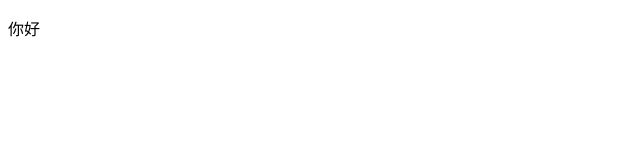
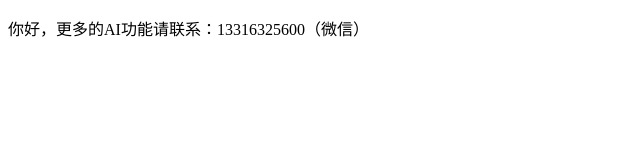
Before and after one commit to jiushu520/zhangzhiwei, a plain HTML site: page jiushudgtp4-o.html in a window 1280 px wide. Shown: the whole page, without its empty margins (0-640 px from the left). Drawn offline with Linux system fonts and the light colour scheme.

Commit message:
Update jiushudgtp4-o.html

```diff
--- a/jiushudgtp4-o.html
+++ b/jiushudgtp4-o.html
@@ -5,6 +5,6 @@
     <title>你好，更多的AI功能请联系：13316325600（微信）</title>
 </head>
 <body>
-    <p>你好</p>
+    <p>你好，更多的AI功能请联系：13316325600（微信）</p>
 </body>
 </html>
```
